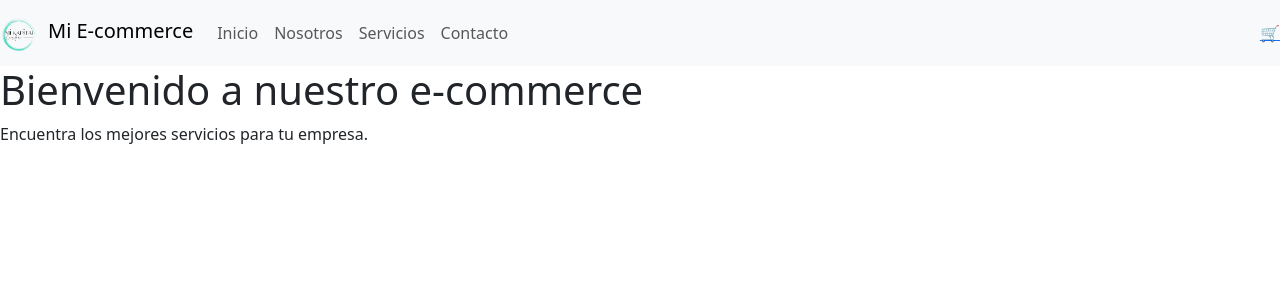
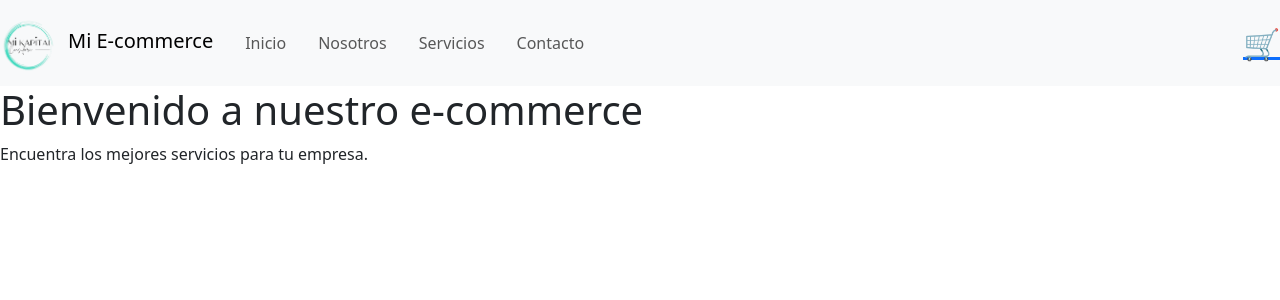
Before and after one commit to karengi4/MiLanding, a React (Vite) app: page / in a window 1280 px wide. Shown: the top 300 px of the page. Built offline with nearby package versions, Linux system fonts and the light colour scheme.

Commit message:
Modificaciones en la visualizacion de mi NavBar y del Carrito

```diff
--- a/src/components/Carrito/Carrito.jsx
+++ b/src/components/Carrito/Carrito.jsx
@@ -1,32 +1,36 @@
-import { useContext } from 'react';
+import { useContext, useState } from 'react';
 import { CartContext } from '../../context/CartContext';
 
 const Carrito = () => {
   const { cart, removeFromCart, clearCart, totalPrice } = useContext(CartContext);
+  const [isCheckout, setIsCheckout] = useState(false);
+
+  const handleCheckout = () => {
+    setIsCheckout(true);
+    clearCart();
+  };
 
   return (
-    <div className="container">
+    <div>
       <h1>Tu Carrito</h1>
       {cart.length === 0 ? (
         <p>No hay productos en el carrito.</p>
+      ) : isCheckout ? (
+        <div>
+          <h3>Gracias por tu compra</h3>
+        </div>
       ) : (
         <div>
-          <ul className="list-group mb-3">
-            {cart.map((item) => (
-              <li className="list-group-item" key={item.id}>
-                <div className="d-flex justify-content-between align-items-center">
-                  <div>
-                    <p>{item.titulo}</p>
-                    <p>Precio: ${item.precio}</p>
-                  </div>
-                  <button className="btn btn-danger" onClick={() => removeFromCart(item.id)}>Eliminar</button>
-                </div>
-              </li>
-            ))}
-          </ul>
+          {cart.map((item) => (
+            <div key={item.id}>
+              <p>{item.titulo}</p>
+              <p>Precio: ${item.precio}</p>
+              <button onClick={() => removeFromCart(item.id)}>Eliminar</button>
+            </div>
+          ))}
           <h3>Total: ${totalPrice()}</h3>
-          <button className="btn btn-warning" onClick={clearCart}>Vaciar Carrito</button>
-          <p className="mt-3">¡Gracias por tu compra!</p>
+          <button onClick={handleCheckout}>Finalizar Compra</button>
+          <button onClick={clearCart}>Vaciar Carrito</button>
         </div>
       )}
     </div>
--- a/src/components/CartWidget/CartWidget.jsx
+++ b/src/components/CartWidget/CartWidget.jsx
@@ -6,11 +6,17 @@ const CartWidget = () => {
   const { cart } = useContext(CartContext);
 
   return (
-    <Link to="/carrito">
-      <div>
-        <span>🛒</span>
-        {cart.length > 0 && <span>{cart.length}</span>}
-      </div>
+    <Link to="/carrito" className="d-flex align-items-center position-relative" aria-label="Ir al carrito">
+      <span style={{ fontSize: '30px' }}>🛒</span> {/* Tamaño del ícono aumentado */}
+      {cart.length > 0 && (
+        <span
+          className="position-absolute top-0 start-100 translate-middle badge rounded-pill bg-danger"
+          style={{ zIndex: 1 }}
+        >
+          {cart.length}
+          <span className="visually-hidden">artículos en el carrito</span>
+        </span>
+      )}
     </Link>
   );
 };
--- a/src/components/NavBar/NavBar.jsx
+++ b/src/components/NavBar/NavBar.jsx
@@ -6,26 +6,28 @@ const NavBar = () => {
   return (
     <nav className="navbar navbar-expand-lg navbar-light bg-light">
       <Link className="navbar-brand" to="/">
-        <img src={logo} alt="Logo" style={{ width: '40px', height: '40px', marginRight: '8px' }} />
+        <img src={logo} alt="Logo" style={{ width: '60px', height: '60px', marginRight: '8px' }} />
         Mi E-commerce
       </Link>
       <div className="collapse navbar-collapse">
         <ul className="navbar-nav mr-auto">
           <li className="nav-item">
-            <Link className="nav-link" to="/">Inicio</Link>
+            <Link className="nav-link btn btn-outline-primary mx-2" to="/">Inicio</Link>
           </li>
           <li className="nav-item">
-            <Link className="nav-link" to="/nosotros">Nosotros</Link>
+            <Link className="nav-link btn btn-outline-primary mx-2" to="/nosotros">Nosotros</Link>
           </li>
           <li className="nav-item">
-            <Link className="nav-link" to="/servicios">Servicios</Link>
+            <Link className="nav-link btn btn-outline-primary mx-2" to="/servicios">Servicios</Link>
           </li>
           <li className="nav-item">
-            <Link className="nav-link" to="/contacto">Contacto</Link>
+            <Link className="nav-link btn btn-outline-primary mx-2" to="/contacto">Contacto</Link>
           </li>
         </ul>
       </div>
-      <CartWidget />
+      <div style={{ position: 'relative', display: 'flex', alignItems: 'center' }}>
+        <CartWidget style={{ width: '50px', height: '50px' }} />
+      </div>
     </nav>
   );
 };
```
